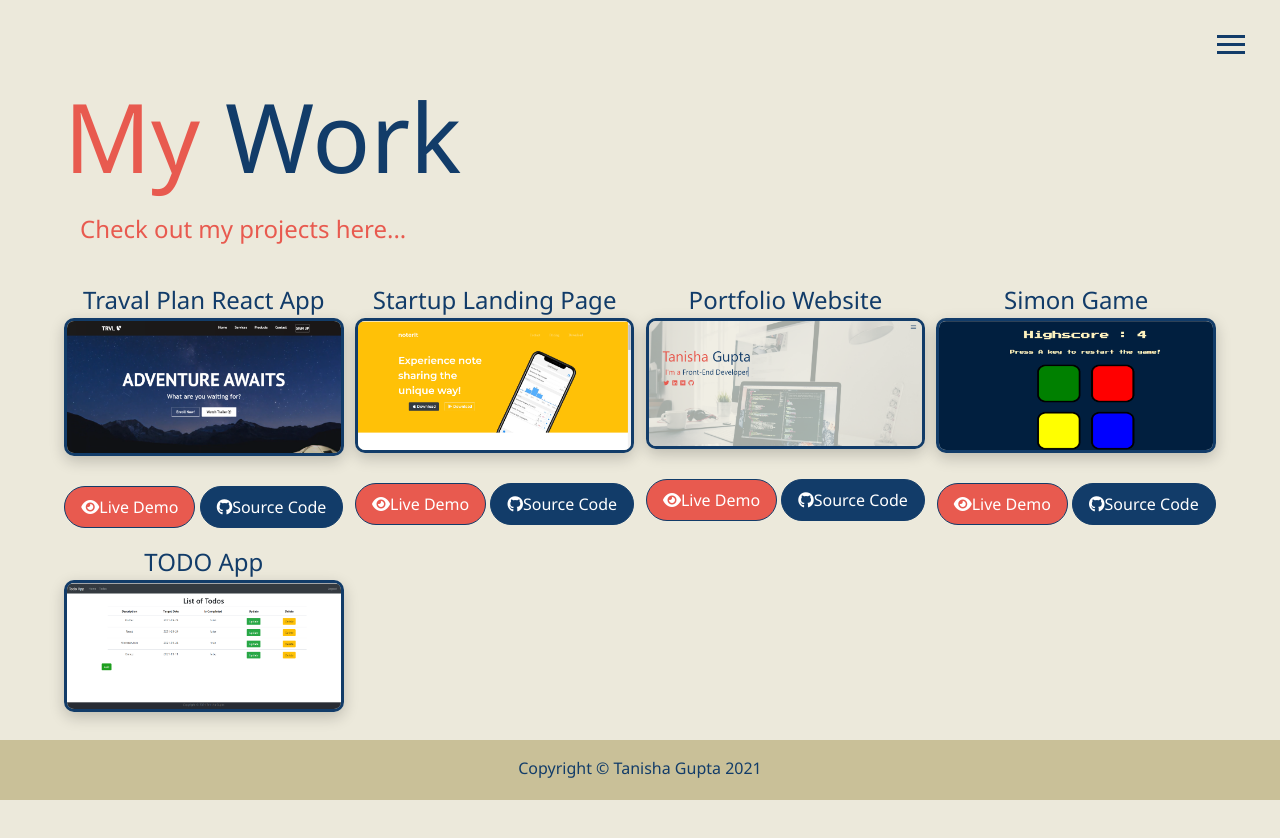
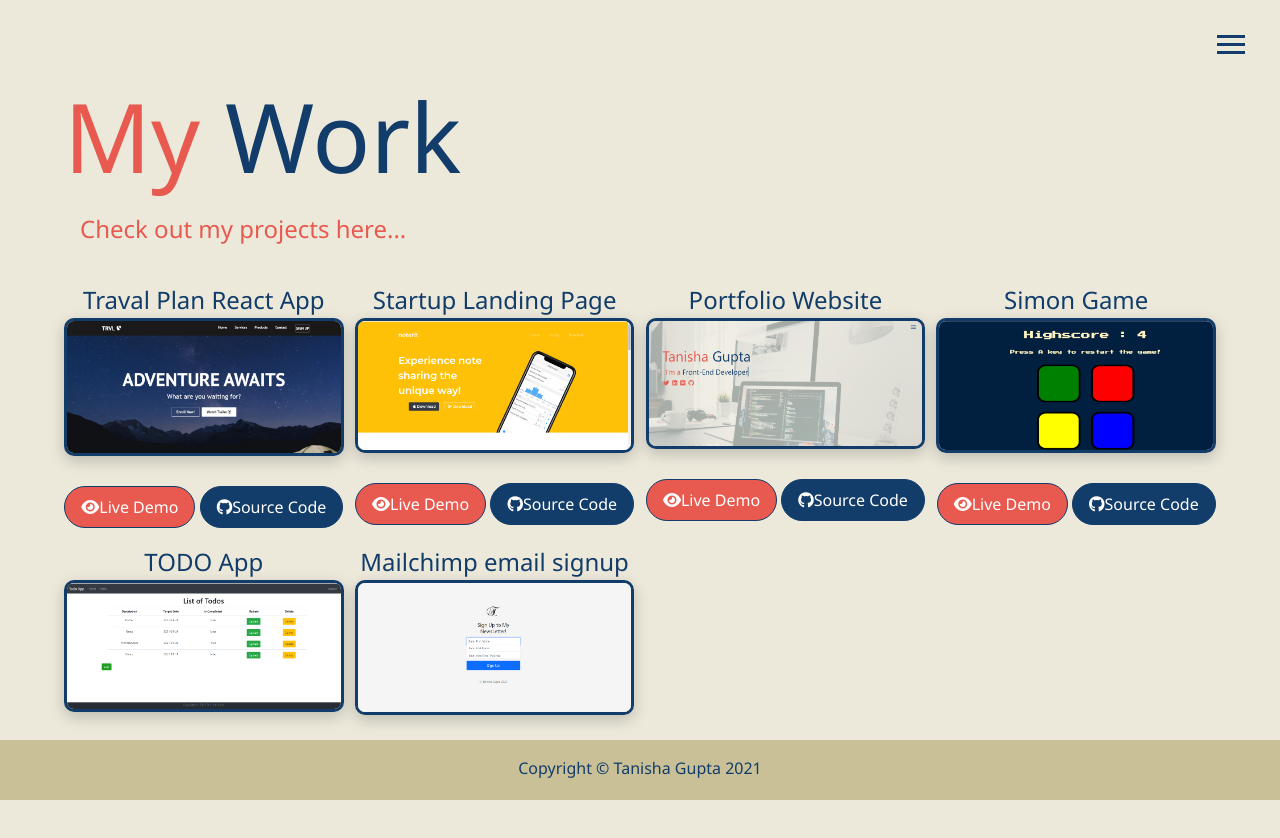
Before and after one commit to nilesh9836/nilesh-portfolio, a website: page work.html in a window 1280 px wide. Drawn offline with Linux system fonts and the light colour scheme.

Commit message:
Added project

```diff
--- a/work.html
+++ b/work.html
@@ -93,6 +93,16 @@
                 </a>
                 <a href="https://github.com/tanishagupta1/TODO-app" class="btn-dark"><i class="fab fa-github"></i>Source Code</a>
             </div>
+            <!-- Item 6 -->
+            <d class="item">
+                <h2>Mailchimp email signup</h2>
+                <a href="#">
+                    <img src="img/email.PNG" alt="Project5">
+                </a>
+                <a href="https://mailing-lists-app.herokuapp.com/" class="btn-light"><i
+                    class="fas fa-eye"></i>Live Demo</a>
+                <a href="https://github.com/tanishagupta1/MailingListApp" class="btn-dark"><i class="fab fa-github"></i>Source Code</a>
+            </d>
         </div>
     </main>
 
```
Also changed, not shown: img/email.PNG (added).
